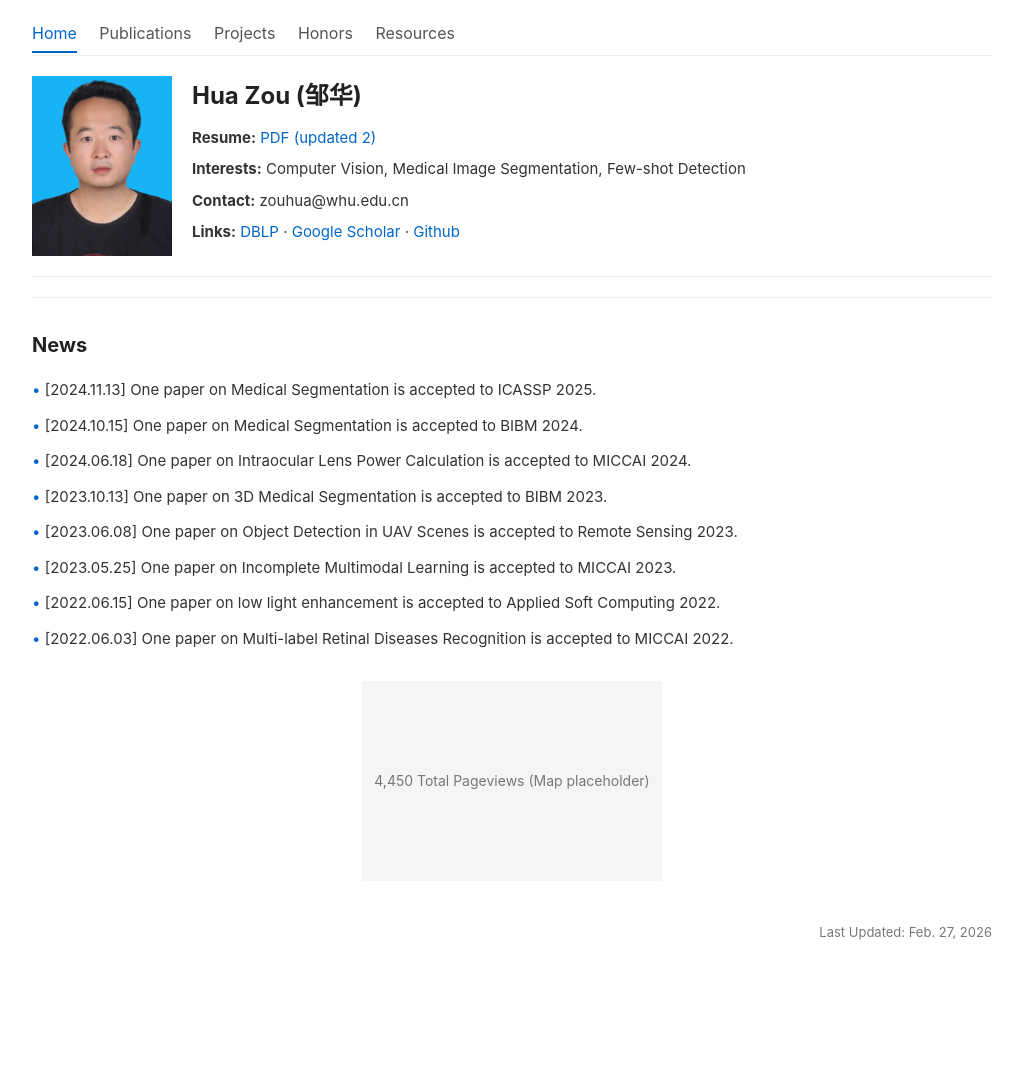
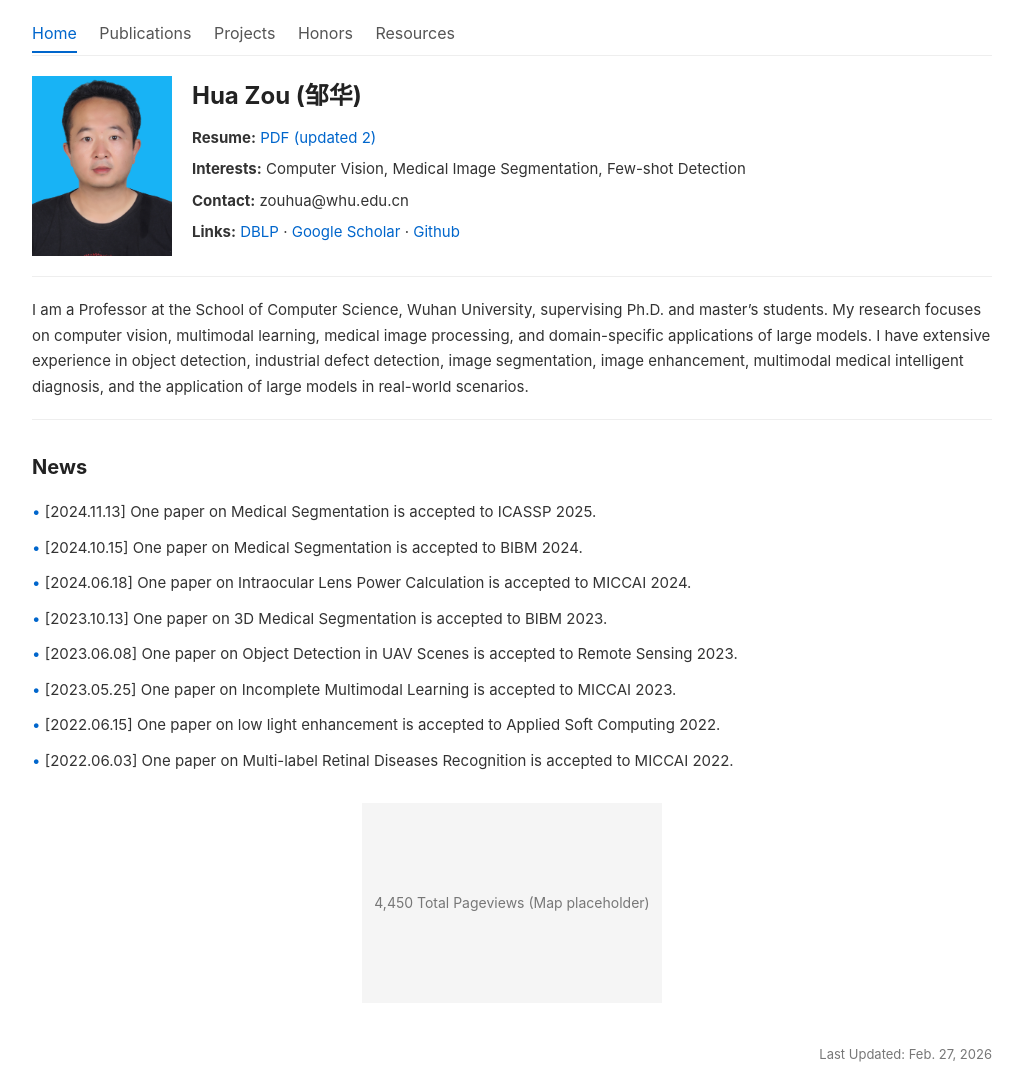
Before and after one commit to zouhuawhu/zouhuawhu.github.io, a Jekyll site: the page built from index.html, in a window 1280 px wide. Shown: the whole page, without its empty margins (128-1151 px from the left). Built offline with Jekyll 4.4.1, drawn with Linux system fonts in a browser that asks for light colours; before the commit the page ends 963 px from its top, so only the background shows below that.

Commit message:
Update _config.yml

```diff
--- a/_config.yml
+++ b/_config.yml
@@ -14,7 +14,8 @@ author:
     dblp: https://dblp.org/pid/66/3384.html
     google_scholar: https://scholar.google.com/citations?user=6JMV8NEAAAAJ&hl=zh-CN
     github: https://github.com/zouhuawhu
-    intro: "I am a Professor at the School of Computer Science, Wuhan University, supervising Ph.D. and master’s students. My research focuses on computer vision, multimodal learning, medical image processing, and domain-specific applications of large models. I have extensive experience in object detection, industrial defect detection, image segmentation, image enhancement, multimodal medical intelligent diagnosis, and the application of large models in real-world scenarios."
+  # 个人简介
+  intro: "I am a Professor at the School of Computer Science, Wuhan University, supervising Ph.D. and master’s students. My research focuses on computer vision, multimodal learning, medical image processing, and domain-specific applications of large models. I have extensive experience in object detection, industrial defect detection, image segmentation, image enhancement, multimodal medical intelligent diagnosis, and the application of large models in real-world scenarios."
 
 # 导航栏配置（保留所有项，链接自动生效）
 nav:
```
